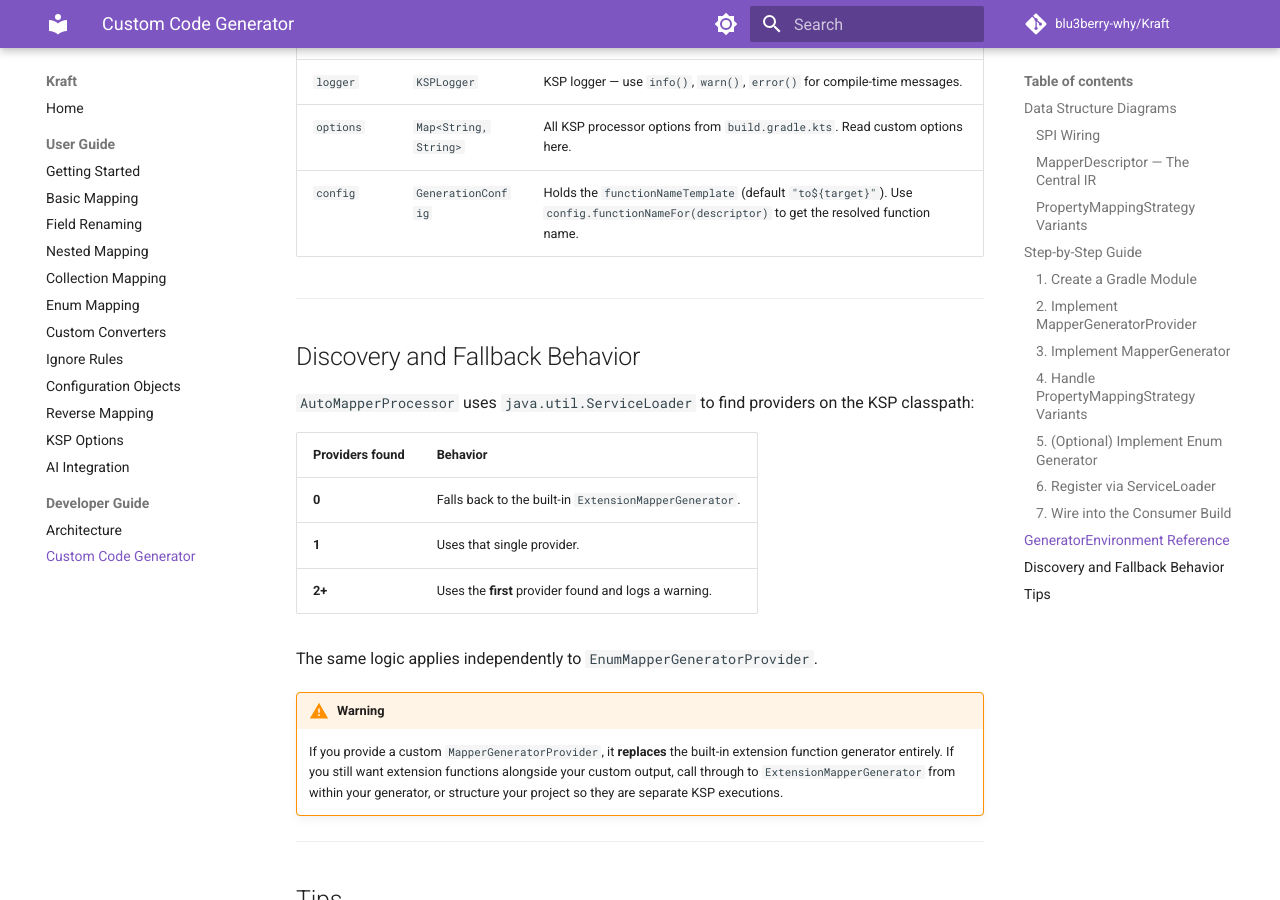
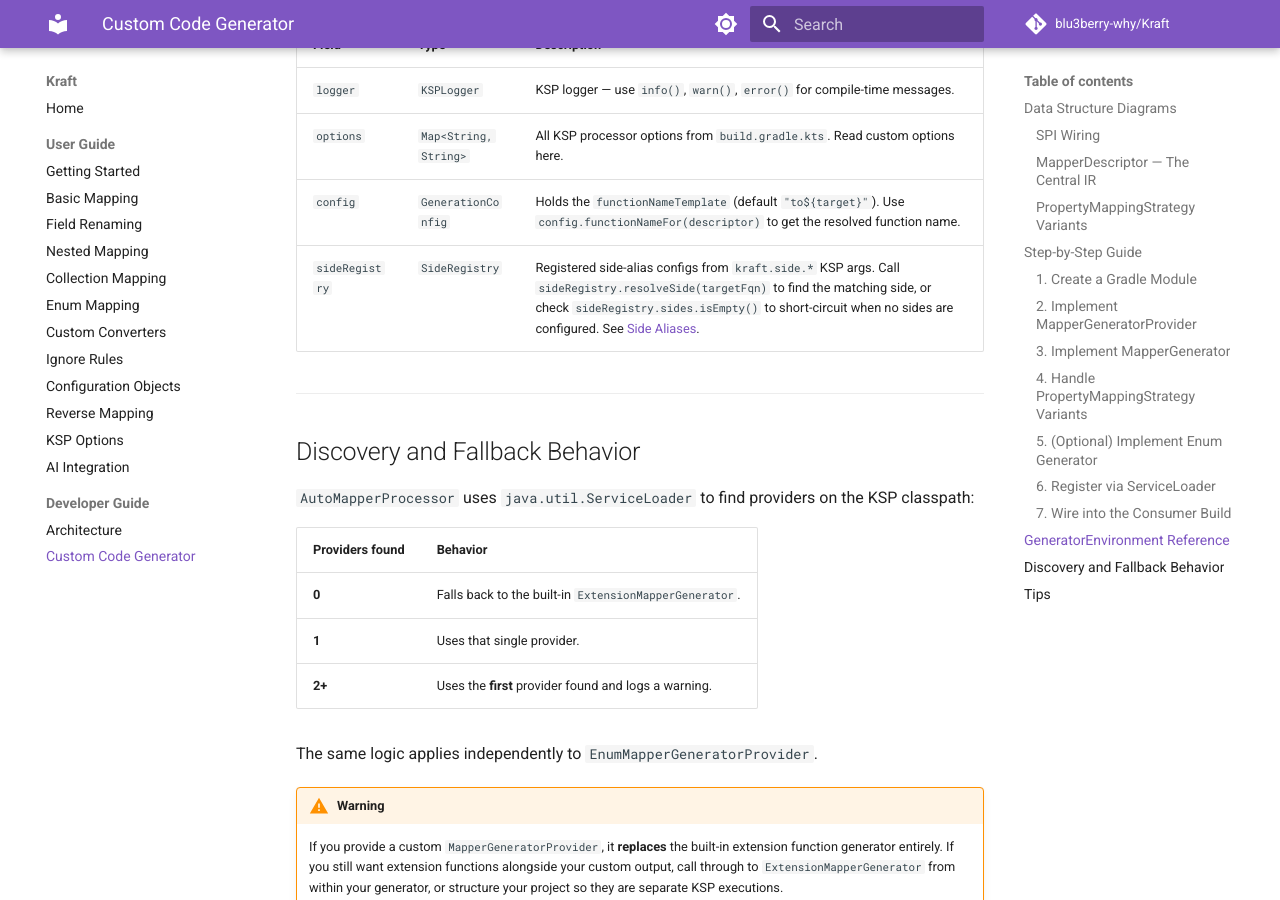
Before and after one commit to blu3berry-why/Kraft, an MkDocs documentation site: the page built from docs/developer-guide/custom-code-generator.md, in a window 1280 px wide and 900 px high, scrolled down 5833 px. Built offline with MkDocs 1.6.1 and Material for MkDocs 9.7.7, drawn with Linux system fonts in a browser that asks for light colours; comment, search, counter and statistics services are not loaded.

Commit message:
docs: complete side-alias coverage in @MapEnum and custom-generator SPI
- enum-mapping.md: document the aliasEmitMode parameter on @MapEnum
  alongside @MapConfig.
- custom-code-generator.md: GeneratorEnvironment ships with a
  sideRegistry: SideRegistry field used by the built-in generator and
  available to custom providers. Add it to the class diagram and the
  reference table.

```diff
--- a/docs/developer-guide/custom-code-generator.md
+++ b/docs/developer-guide/custom-code-generator.md
@@ -22,6 +22,7 @@ classDiagram
         +logger: KSPLogger
         +options: Map~String, String~
         +config: GenerationConfig
+        +sideRegistry: SideRegistry
     }
     class GenerationConfig {
         +functionNameTemplate: String
@@ -389,6 +390,7 @@ Your provider's `create()` method receives a `GeneratorEnvironment` with:
 | `logger` | `KSPLogger` | KSP logger — use `info()`, `warn()`, `error()` for compile-time messages. |
 | `options` | `Map<String, String>` | All KSP processor options from `build.gradle.kts`. Read custom options here. |
 | `config` | `GenerationConfig` | Holds the `functionNameTemplate` (default `"to${target}"`). Use `config.functionNameFor(descriptor)` to get the resolved function name. |
+| `sideRegistry` | `SideRegistry` | Registered side-alias configs from `kraft.side.*` KSP args. Call `sideRegistry.resolveSide(targetFqn)` to find the matching side, or check `sideRegistry.sides.isEmpty()` to short-circuit when no sides are configured. See [Side Aliases](../user-guide/side-aliases.md). |
 
 ---
 
```
Also changed, not shown: docs/user-guide/enum-mapping.md (+1 -0 lines).
